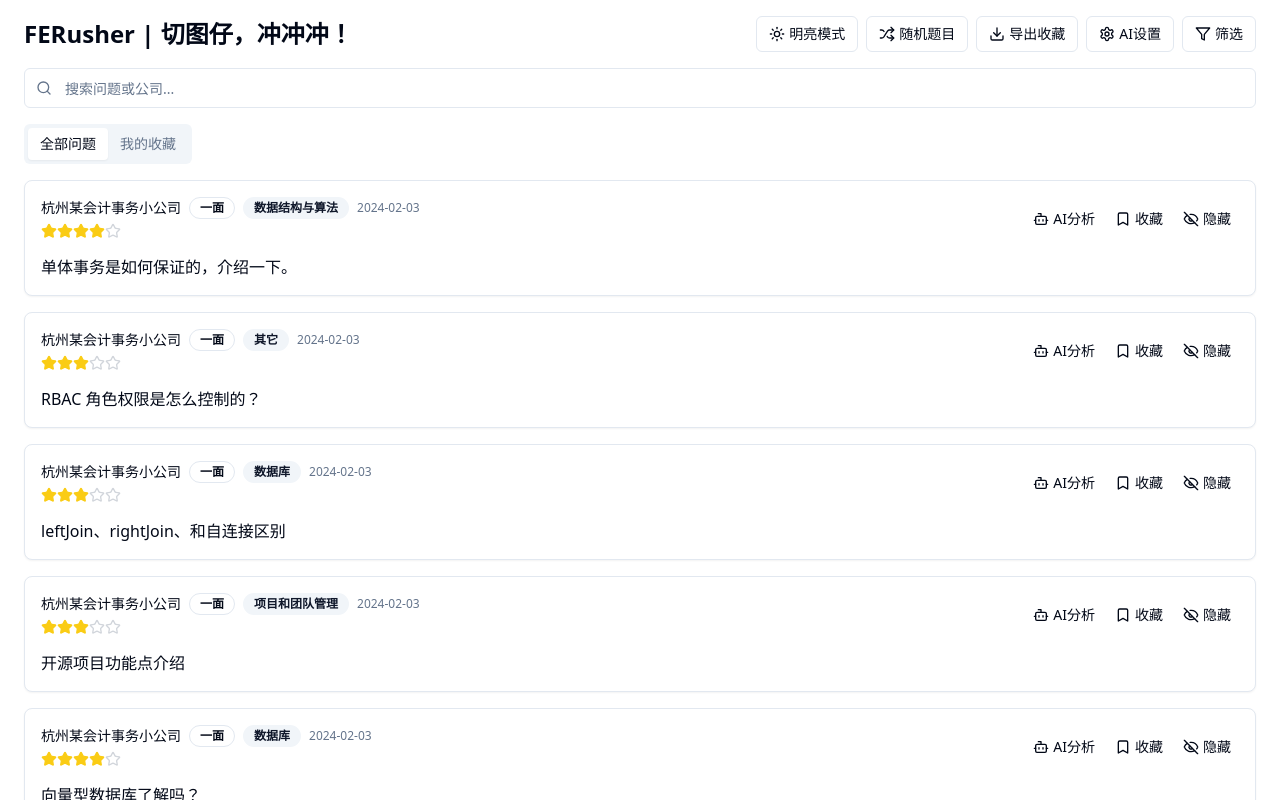
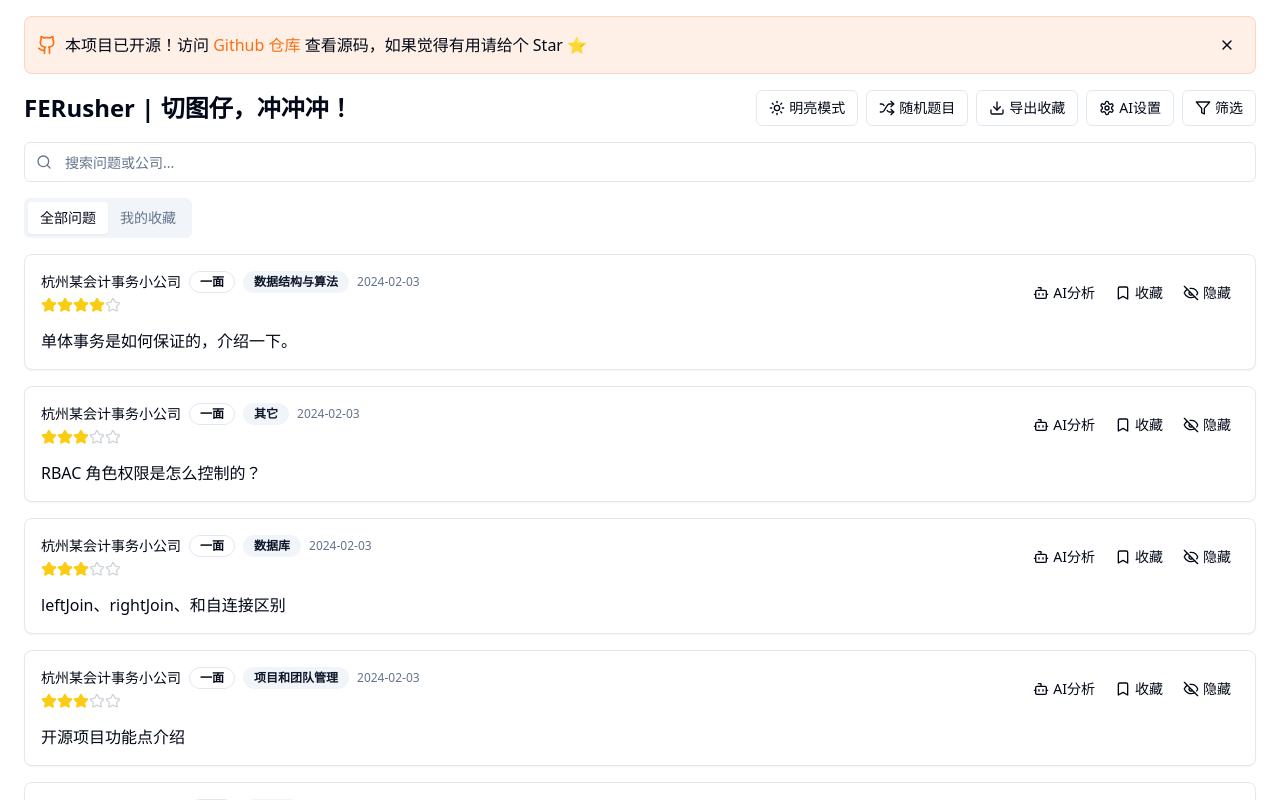
Before and after one commit to ni00/FERusher, a Next.js app: page / in a window 1280 px wide. Shown: the top 800 px of the page. Built offline with nearby package versions, Linux system fonts and the light colour scheme.

Commit message:
feat: add github link

```diff
--- a/app/page.tsx
+++ b/app/page.tsx
@@ -19,6 +19,8 @@ import {
   Moon,
   Sun,
   Copy,
+  Github,
+  X,
 } from "lucide-react"
 import { Button } from "@/components/ui/button"
 import { Input } from "@/components/ui/input"
@@ -51,10 +53,22 @@ export default function InterviewQuestionsPage() {
   const { toast } = useToast()
   const { theme, setTheme } = useTheme()
   const [mounted, setMounted] = useState(false)
+  const [showGithubBanner, setShowGithubBanner] = useState(true)
 
   useEffect(() => {
     setMounted(true)
+    // 从localStorage中读取横幅显示状态
+    const bannerState = localStorage.getItem("githubBannerClosed")
+    if (bannerState === "true") {
+      setShowGithubBanner(false)
+    }
   }, [])
+
+  // 关闭横幅并保存状态到localStorage
+  const closeGithubBanner = () => {
+    setShowGithubBanner(false)
+    localStorage.setItem("githubBannerClosed", "true")
+  }
 
   // 添加换一道题的函数
   const getNextRandomQuestion = () => {
@@ -767,6 +781,27 @@ export default function InterviewQuestionsPage() {
   return (
     <div className="container mx-auto py-4 px-4 sm:px-6">
       <div className="flex flex-col space-y-4">
+        {showGithubBanner && (
+          <div className="relative bg-primary/10 border border-primary/20 rounded-lg p-3 flex items-center justify-between">
+            <div className="flex items-center gap-2">
+              <Github className="h-5 w-5 text-primary" />
+              <p>
+                本项目已开源！访问 <a
+                  href="https://github.com/ni00/FERusher"
+                  target="_blank"
+                  rel="noreferrer"
+                  className="text-primary font-medium hover:underline"
+                >
+                  Github 仓库
+                </a> 查看源码，如果觉得有用请给个 Star ⭐
+              </p>
+            </div>
+            <Button variant="ghost" size="icon" onClick={closeGithubBanner} className="h-8 w-8">
+              <X className="h-4 w-4" />
+            </Button>
+          </div>
+        )}
+
         <div className="flex flex-col sm:flex-row justify-between items-start sm:items-center gap-4">
           <h1 className="text-2xl font-bold">FERusher | 切图仔，冲冲冲！</h1>
 
```
